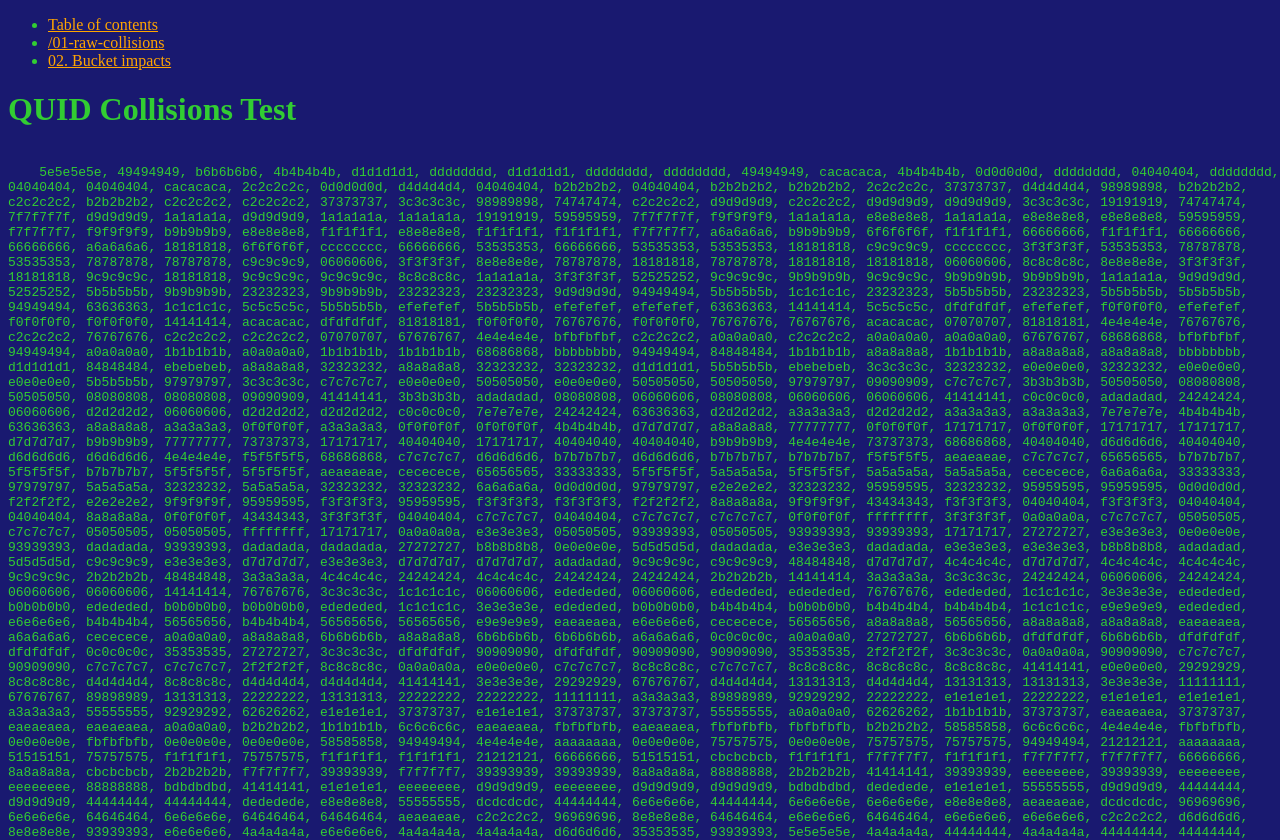
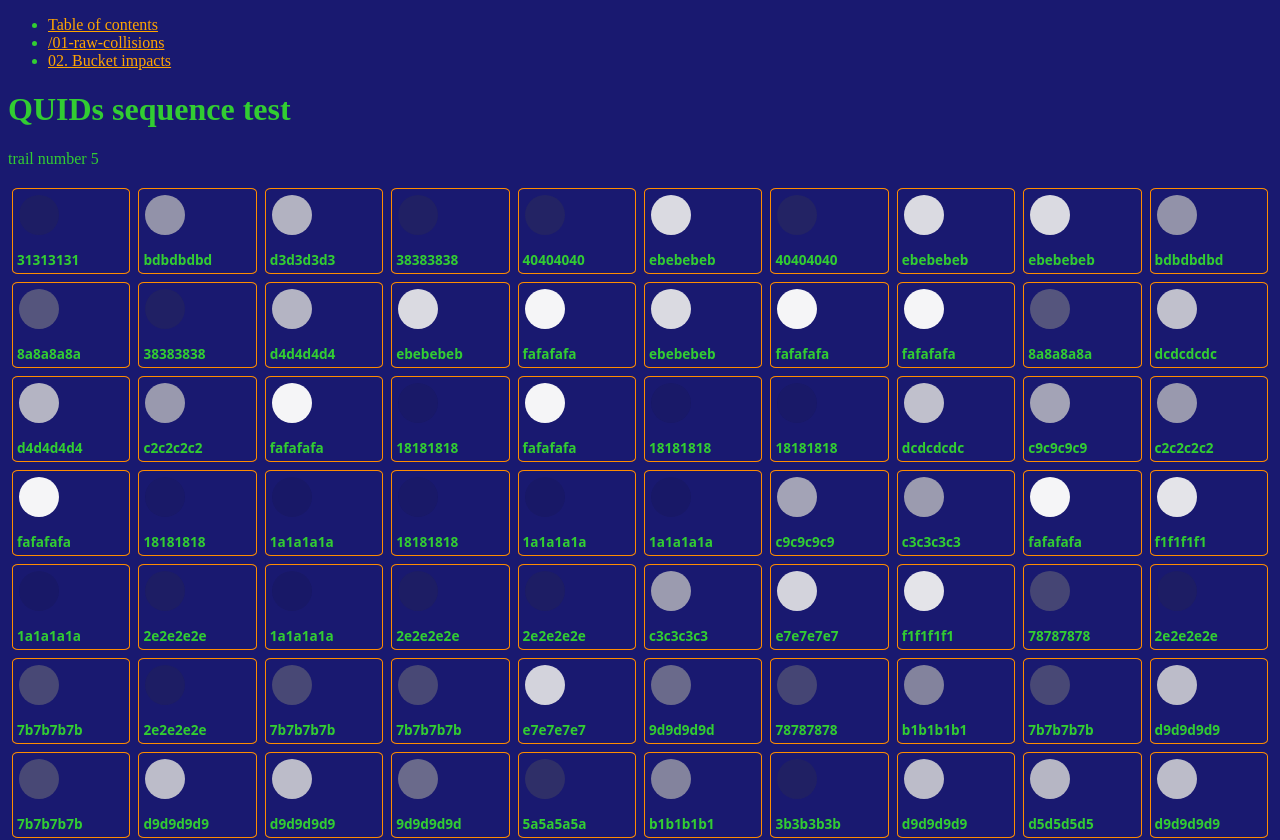
Before and after one commit to hefeust/urbex-quids, a SvelteKit app: page / in a window 1280 px wide. Shown: the top 840 px of the page. Built offline with nearby package versions, Linux system fonts and the light colour scheme.

Commit message:
mading âge nicely revisiteds

```diff
--- a/src/@test-compos/Sequences.svelte
+++ b/src/@test-compos/Sequences.svelte
@@ -7,16 +7,19 @@
 
     let ival
     let items = []
+    let loop_idx = 0
 
     onMount (() => {
         ival = setInterval (() => {
             items = []
 
-            for (let i = 0; i < 1000; i++) {
+            for (let i = 0; i < 100; i++) {
                 const quid = qgen.next (q => true)
 
                 items.push (quid.toString ())
             }
+
+            loop_idx++
         }, 1000)
     })
 
@@ -25,16 +28,59 @@
     })
 </script>
 
-<h1> QUID Collisions Test </h1>
+{#snippet draw_quid (quid) }
+    <div class="quid-viewer">
+        <div class="quid-gradient">
+            <div class="quid-circle" style={ `background-color: #${ quid };` }>
+                &nbsp;
+            </div>
+        </div>
+        <div class="quid-refs"> { quid } </div>
+    </div>
+{/snippet}
 
-<pre>
-    { items.join (', ')}
-</pre>
+<h1> QUIDs sequence test </h1>
+
+<p> trail number { loop_idx } </p>
+
+<div class="items">
+    {#each items as quid}
+        {@render draw_quid (quid) }
+    {/each}
+</div>
 
 <style>
-    pre {
-        width: 100vw;
-        white-space: pre-wrap;
-        word-wrap; break-word;
+    div.items {
+        display: grid;
+        grid-template-columns: repeat(10, 1fr);
+    }
+
+    div.quid-viewer {
+        display: grid;
+        grid-template-columns: 1fr;
+        grid-template-rows: 3fr 1fr;
+/*        background-color: darkslateblue; */
+        padding: 0.25em;
+        margin: 0.25em;
+        border-radius: 5%;
+        border: 1px solid darkorange;
+    }
+
+    div.quid-gradient {
+        padding: 0.25vh;
+        background-image: linearGradient(black, grey, white);
+
+    }
+
+    div.quid-circle {
+        width: 5vh;
+        height: 5vh;
+        border-radius: 50%;
+    }
+
+    div.quid-refs {
+        font-weight: bold;
+        font-family: sans;
+        font-size: 85%  ;
     }
 </style>
```
